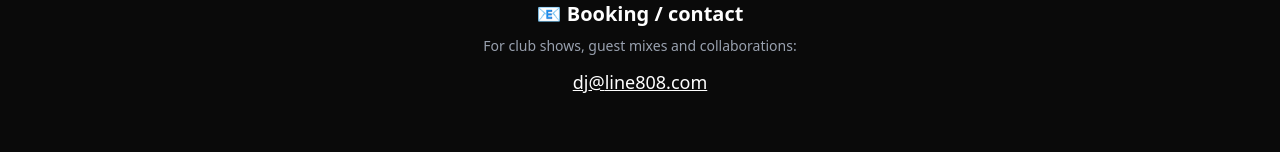
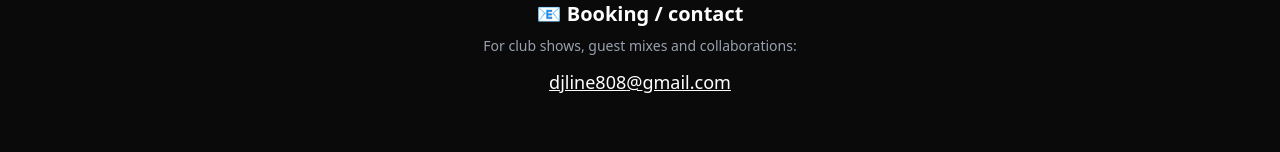
Before and after one commit to shayja/line808-front, a React (Vite) app: page / in a window 1280 px wide. Shown: the part 738-890 px from the top of the page. Built offline with nearby package versions, Linux system fonts and the light colour scheme.

Commit message:
updated email addrss

```diff
--- a/src/pages/Home.tsx
+++ b/src/pages/Home.tsx
@@ -3,8 +3,11 @@ import React from "react";
 
 
 export default function Home() {
-  const user = "dj";
-  const domain = "line808.com";
+  //const user = "dj";
+  //const domain = "line808.com";
+
+  const user = "djline808";
+  const domain = "gmail.com";
 
   const listenLinks = [
     {
```
